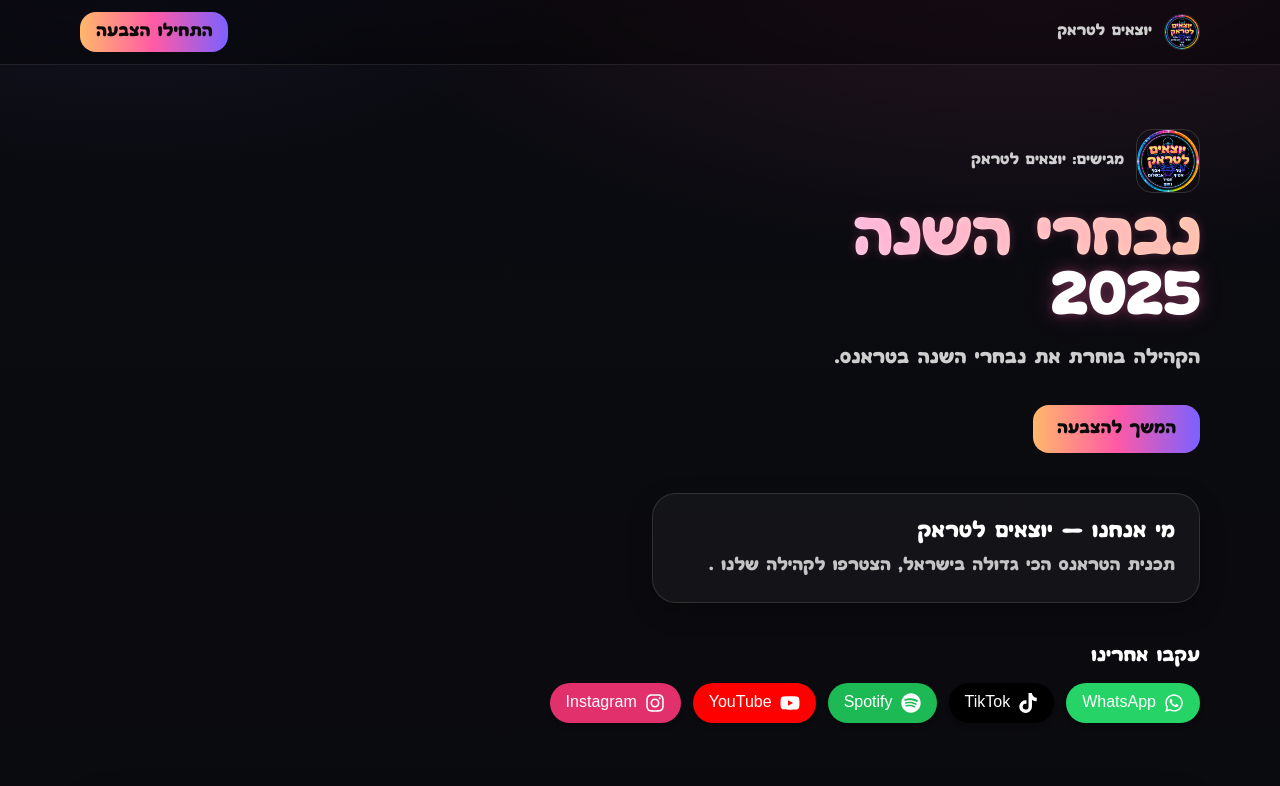
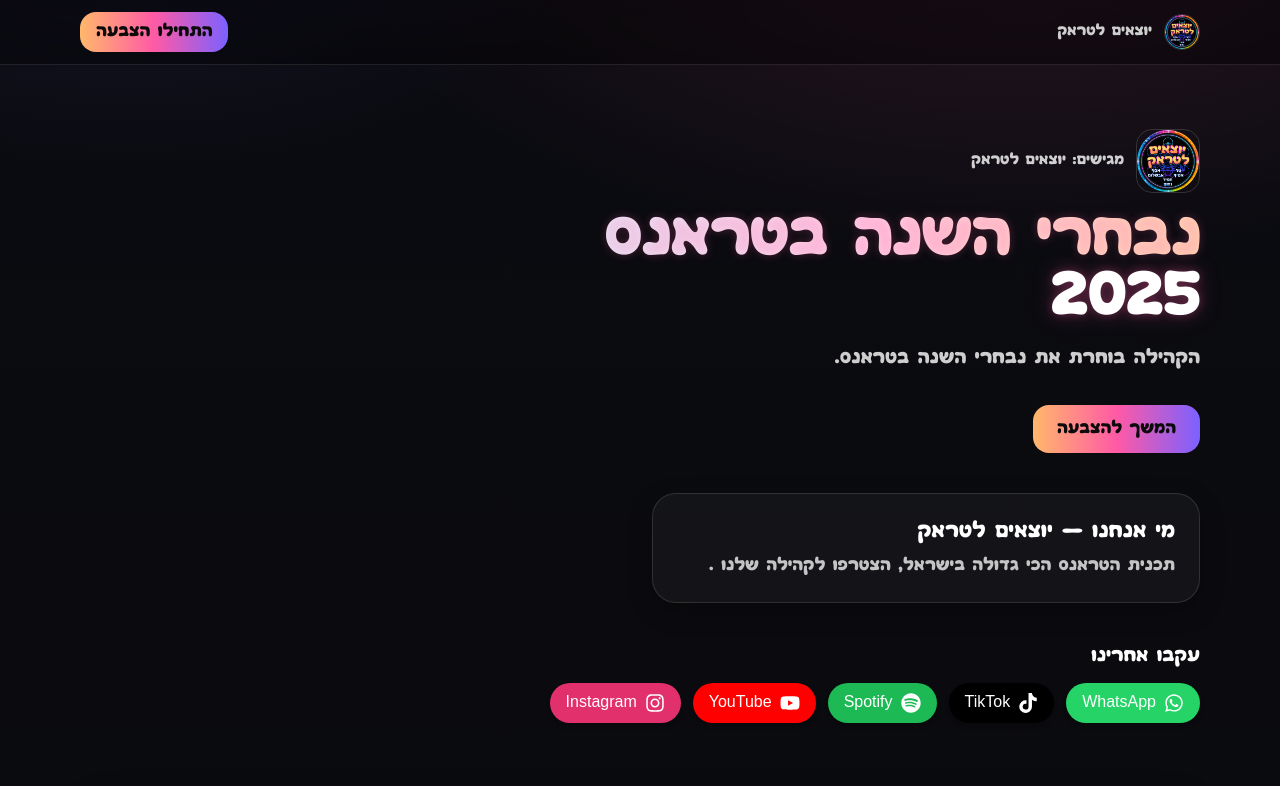
Before and after one commit to ShadowBoxer39/Trance-Awards, a Next.js app: page / in a window 1280 px wide. Shown: the top 786 px of the page. Built offline with nearby package versions, Linux system fonts and the light colour scheme.

Commit message:
Update index.tsx

```diff
--- a/pages/index.tsx
+++ b/pages/index.tsx
@@ -135,7 +135,7 @@ export default function Landing() {
             </div>
 
             <h1 className="gradient-title text-4xl sm:text-6xl font-[700] leading-[1.05] tracking-tight mb-4">
-              נבחרי השנה
+              נבחרי השנה בטראנס
               <span className="block text-white drop-shadow-[0_0_10px_rgba(255,90,165,.25)]">
                 2025
               </span>
```
